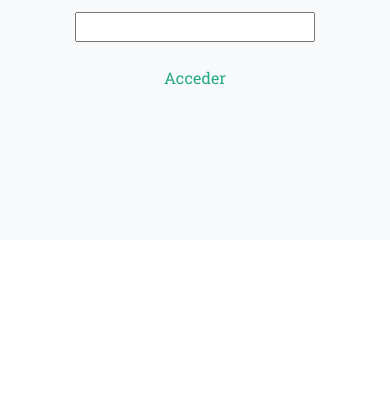
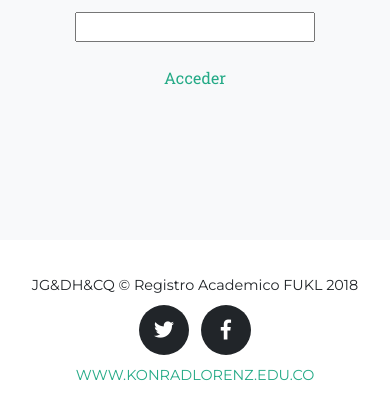
Before and after one commit to johannag285/RegistroAcademico, a web app: page /loginEstudiante.html in a window 390 px wide. Shown: the part 815-1235 px from the top of the page. Before the commit the page ends 900 px from the top, so only its background shows below. Run offline with its HTML, style and script files only (its server is not run), Linux system fonts and the light colour scheme; data that the repository does not hold is empty; some web fonts are replaced.

Commit message:
Redes sociales perfil estudiante

```diff
--- a/src/main/webapp/loginEstudiante.html
+++ b/src/main/webapp/loginEstudiante.html
@@ -54,5 +54,41 @@ and open the template in the editor.
                     </div>
                 </div>
         </section>
+        <!-- Footer -->
+        <footer>
+            <div class="container">
+                <div class="row">
+                    <div class="col-md-4">
+                        <span class="copyright">JG&DH&CQ &copy; Registro Academico FUKL 2018</span>
+                    </div>
+                    <div class="col-md-4">
+                        <ul class="list-inline social-buttons">
+                            <li class="list-inline-item">
+
+                                <a  class="fab fa-twitter"href="https://twitter.com/ukonradlorenz?lang=es" target="_blank"> </a>
+
+                            </li>
+                            <li class="list-inline-item">
+                                <a  class="fab fa-facebook-f" href="https://facebook.com/U.KONRADLORENZ/" target="_blank"></a>
+                                <i ></i>
+
+                            </li>
+                            <!--<li class="list-inline-item">
+                              <a href="#">
+                                <i class="fab fa-"href="http://laweb.com" target="_blank"></i>
+                              </a>
+                            </li>-->
+                        </ul>
+                    </div>
+                    <div class="col-md-4">
+                        <ul class="list-inline quicklinks">
+                            <li class="list-inline-item">
+                                <a href="http://www.konradlorenz.edu.co/"target="_blank">WWW.KONRADLORENZ.EDU.CO</a>
+                            </li>
+                        </ul>
+                    </div>
+                </div>
+            </div>
+        </footer>
     </body>
 </html>
```
